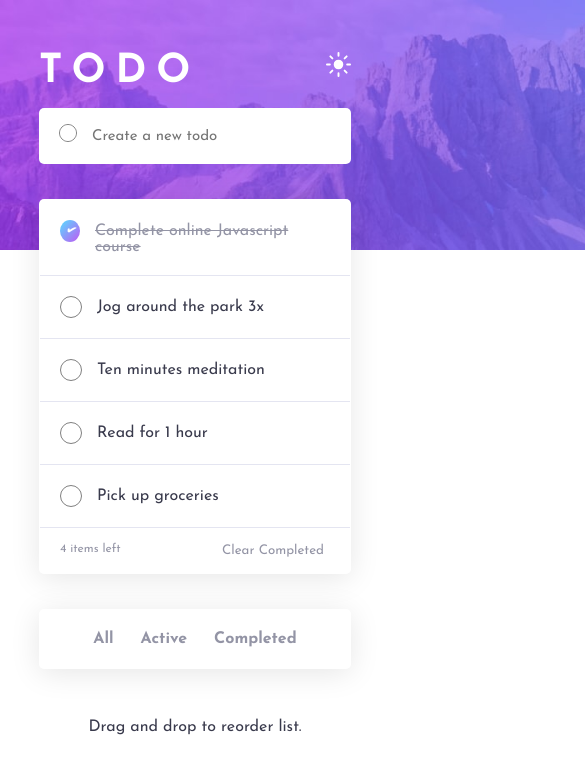
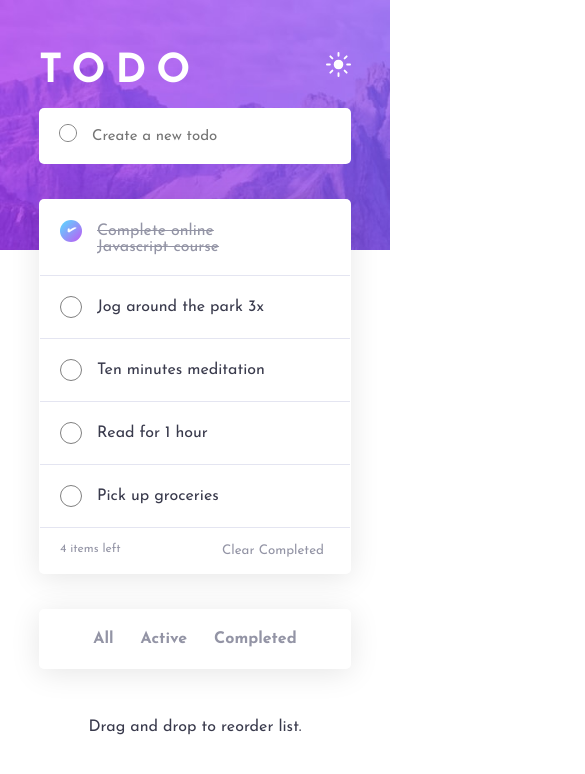
Before and after one commit to saki1994/react-todo-app, a React (Create React App) app: page / in a window 390 px wide. Shown: the top 774 px of the page, 585 px wide, since content can reach past the window. Built offline with nearby package versions, Linux system fonts and the light colour scheme.

Commit message:
Adjust li txt size

```diff
--- a/src/components/List.jsx
+++ b/src/components/List.jsx
@@ -41,7 +41,7 @@ const List = ({ text, onDelete, id, onCheckList, listStatus, screenMode }) => {
             : "hovered-span dark-span"
         )}
 
-      <span className={listStatus ? "todo-list-inactive" : "todo-list-active"}>
+      <span className={listStatus ? "todo todo-list-inactive" : "todo todo-list-active"}>
         {text}
       </span>
       {/* Event onClick calls onDelete and pass in the id */}
--- a/src/components/styles.scss
+++ b/src/components/styles.scss
@@ -8,6 +8,7 @@
 html,
 body {
 	overflow-x: hidden;
+  position: relative;
   @include margin(0);
   @include padding(0);
 
@@ -126,6 +127,10 @@ body {
 
         label input {
           opacity: 0;
+        }
+
+        .todo {
+          width: 70%;
         }
 
         .todo-list-active {
@@ -321,4 +326,9 @@ body {
     display: block;
     position: static;
   }
+
+  .checked-span::after {
+    content: "";
+    background: $white;
+  }
 }
```
Also changed, not shown: 1 other file (tests, documents, lock files or other folders).
